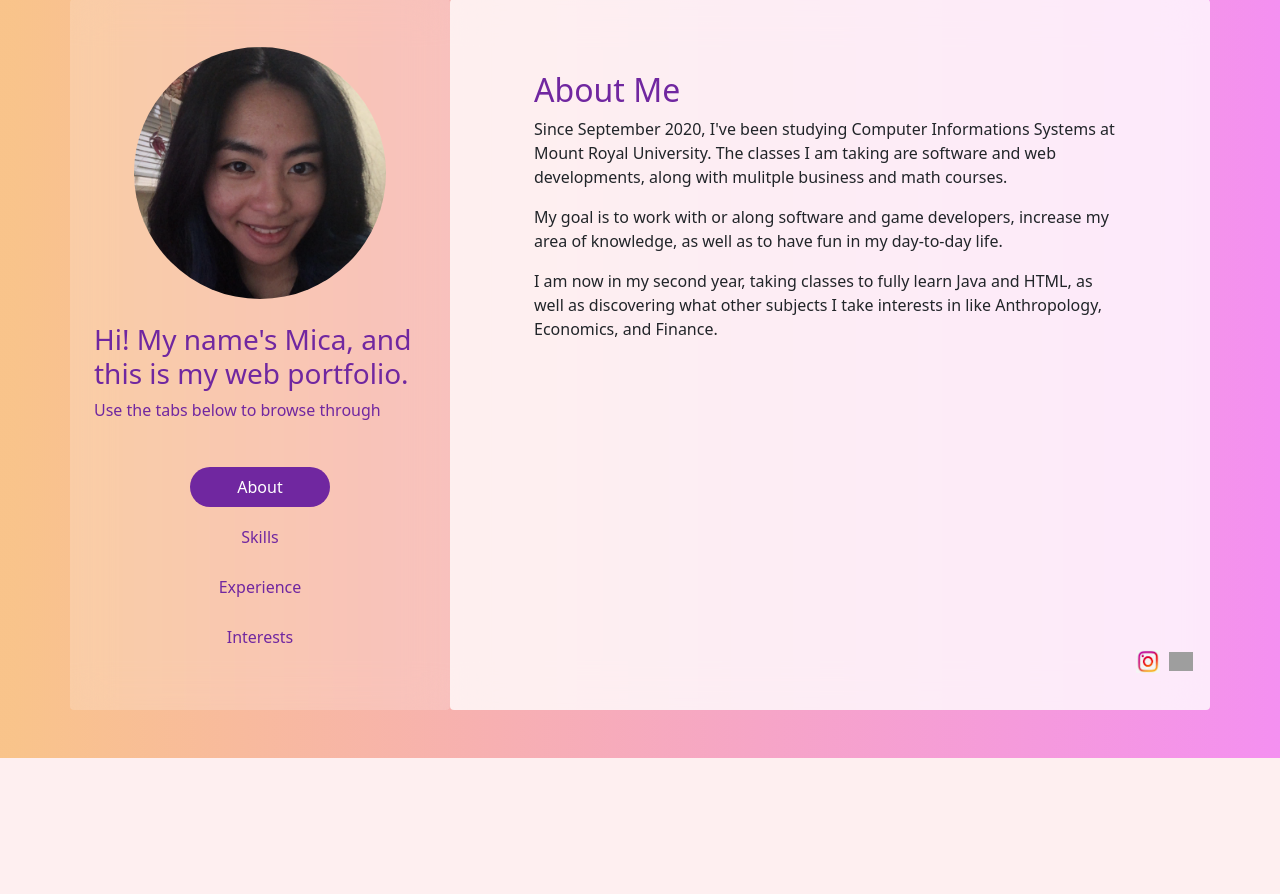
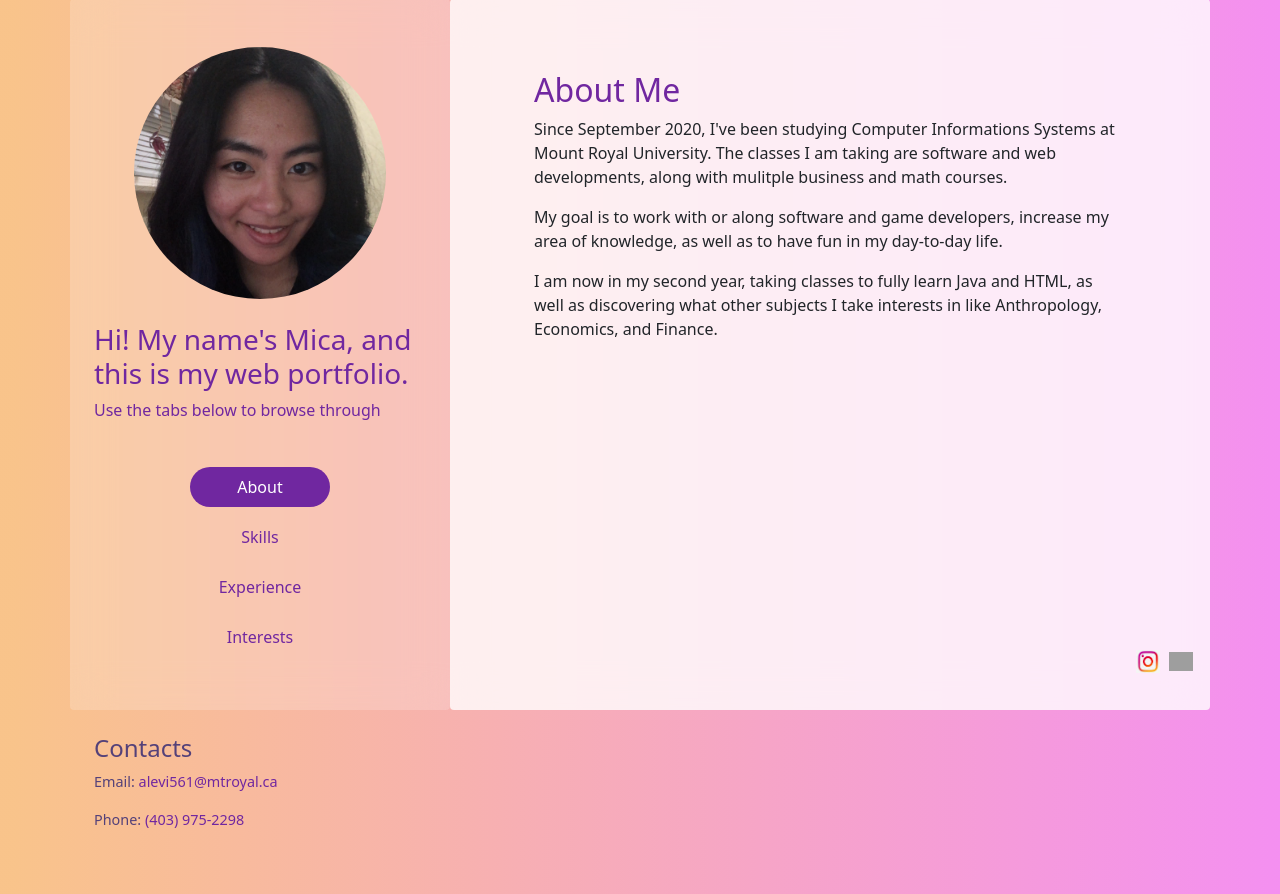
Before and after one commit to micalev/COMP2511-Assignment3, a PHP site: page / in a window 1280 px wide. Shown: the part 169-1063 px from the top of the page. Before the commit the page ends 927 px from the top, so only its background shows below. Run offline with PHP 8.4, Linux system fonts and the light colour scheme; some libraries are stand-ins or nearby versions; grey boxes are pictures that could not be loaded.

Commit message:
add contacts

```diff
--- a/index.html
+++ b/index.html
@@ -189,18 +189,29 @@
                                 <a href="https://pin.it/6s0ewW5" target="_blank">Go to Mica's Pinterest <img src="images/logo-pinterest-violet.png" class="medialogo" id="pinterestlogo" alt="Pinterest logo"></a>
                             </div>
                             <br><br>
-                            <p>I also love listening to relaxing music to study or while doing work. The music you are listening to right now is one of the playlists I listen to on Youtube:</p>
+                            <p>I also love listening to relaxing music to study or while doing work. Here is one of the playlists I listen to on Youtube:</p>
                             <div class="video">
                                 <iframe width="560" height="315" src="https://www.youtube.com/embed/lTRiuFIWV54?autoplay=1" title="YouTube video player" frameborder="0" allow="accelerometer; autoplay; clipboard-write; encrypted-media; gyroscope; picture-in-picture" allowfullscreen></iframe>
                             </div>
                             <div class="socialmediaplug">
                                 <a href="https://www.youtube.com/channel/UClAMQjaV-UGQYjGMVtz_TNA" target="_blank" id="youtubeplug">Go to Mica's Youtube <img src="images/logo-youtube.png" class="medialogo" id="youtubelogo" alt="Youtube logo"></a>
                             </div>
-
-
                         </div>
 
                     </div>
+                </div>
+            </div>
+        </div>
+        <div class="container">
+            <div class="container-fluid mb-4">
+                <div class="row" id="footer">
+                    <h4>Contacts</h4>
+                    <p>
+                        Email: <a href="mailto:alevi561@mtroyal.ca"> alevi561@mtroyal.ca</a>
+                    </p>
+                    <p>
+                        Phone: <a href="tel:403-975-2298">(403) 975-2298</a>
+                    </p>
                 </div>
             </div>
         </div>
--- a/stylesheet.css
+++ b/stylesheet.css
@@ -163,6 +163,24 @@ p b{
     color: black!important;
 }
 
+#footer {
+    color: var(--dark-purple);
+    font-size: 90%;
+}
+
+#footer p a{
+    text-decoration: none;
+    color: var(--purple);
+}
+
+#footer p a:hover{
+    border-style: hidden;
+    background: rgba(255,255,255,0.6);
+    border-radius: 10px;
+    padding: 5px;
+    cursor: pointer;
+}
+
 /* Small devices (tablets, 768px and up) */
 @media (min-width: @screen-sm-min) {
     #titlepage {
```
